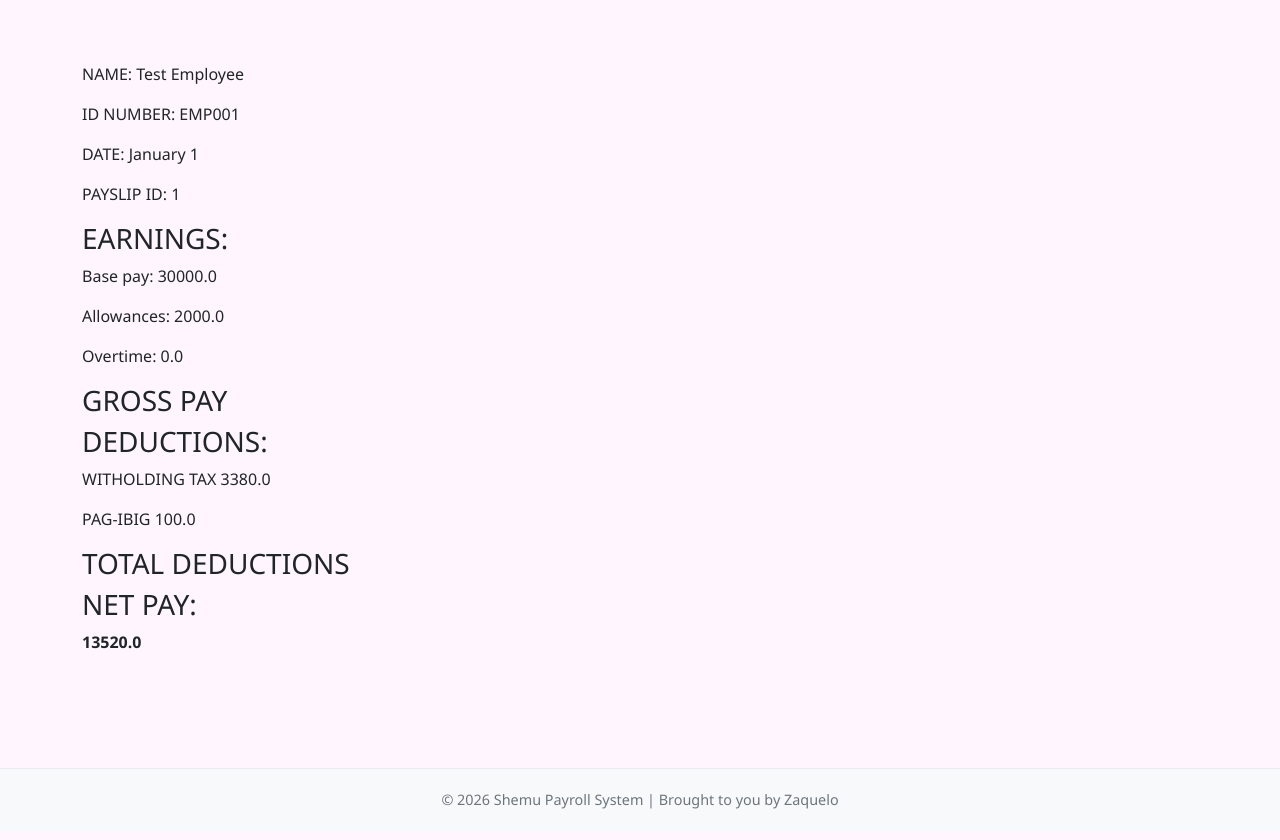
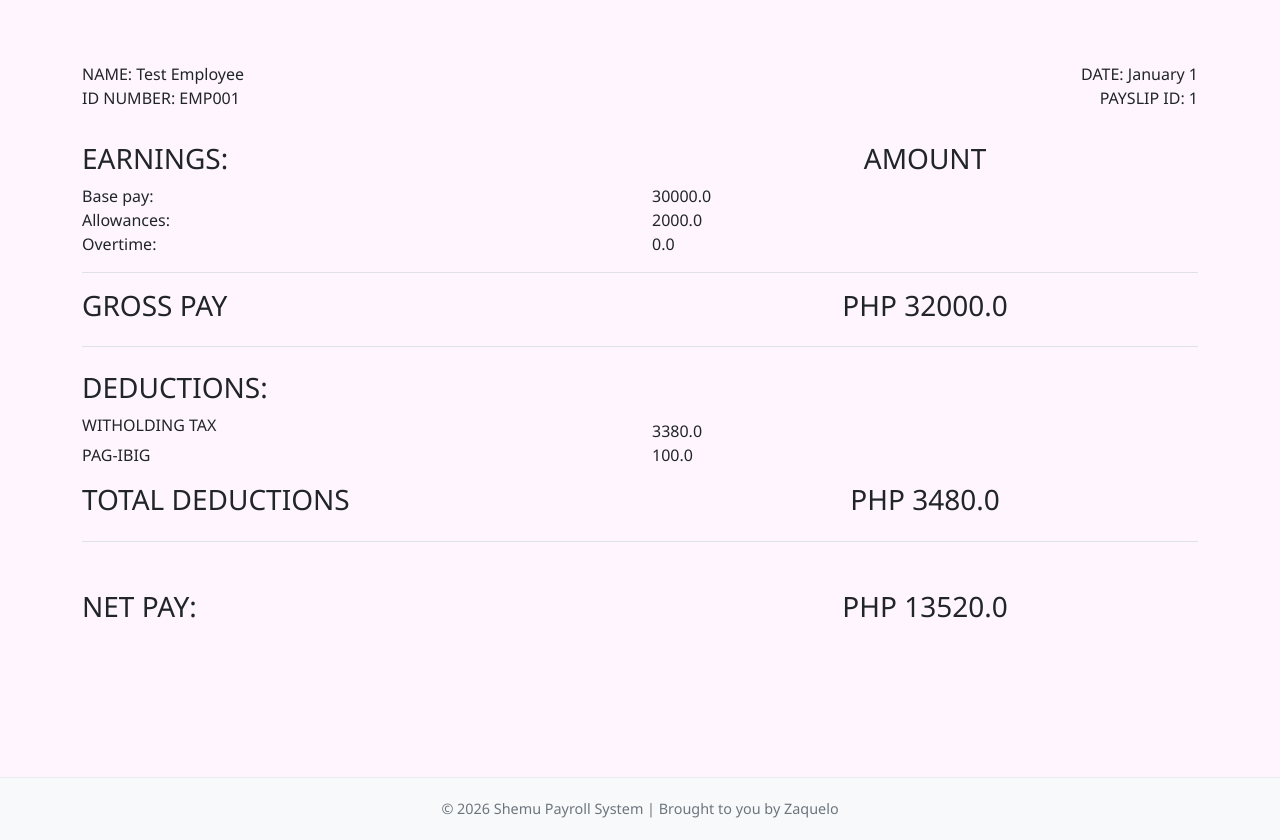
Before and after one commit to kurokabe8/FinalProject-BartoloQueZapico, a Django app: page /payslips/view/1/ in a window 1280 px wide. Shown: the part 56-896 px from the top of the page. Before the commit the page ends 865 px from the top, so only its background shows below. Run offline with Django 5.2, Linux system fonts and the light colour scheme; a user stored in the database is signed in; data comes from the database, SQL or seed files in the repository; both versions use the stored data as it was after the commit.

Commit message:
edited viewpaylist

```diff
--- a/Shemu/payroll_app/models.py
+++ b/Shemu/payroll_app/models.py
@@ -87,5 +87,11 @@ class Payslip(models.Model):
     def getTotal_pay(self):
         return self.total_pay
 
+    def getGrossPay(self):
+        return self.rate + self.earnings_allowance + self.overtime #added a def just to calculate the gross pay
+
+    def total_deductions(self):
+        return self.pag_ibig + self.sss + self.deductions_health + self.deductions_tax
+
     def __str__(self):
         return f"pk: {self.pk}, Employee: {self.id_number.id_number}, Period: {self.month} {self.date_range}, {self.year}, Cycle: {self.pay_cycle}, Total Pay: {self.total_pay}"
--- a/Shemu/payroll_app/templates/payroll_app/payslips/view_payslip.html
+++ b/Shemu/payroll_app/templates/payroll_app/payslips/view_payslip.html
@@ -2,25 +2,88 @@
 
 {% block content %}
     <div class="py-5">
-        <p>NAME: {{ payslip.id_number.name }}</p>
+        <div class="row mb-3">
+            <div class="col-6">
+                <p class="mb-0">NAME: {{ payslip.id_number.name }}</p>
                 <p>ID NUMBER: {{ payslip.id_number.id_number }}</p>
-        <p>DATE: {{ payslip.month }} {{ payslip.date_range }} {{ payslip.year }}</p>
+            </div>
+            <div class="col-6 text-end">
+                <p class="mb-0">DATE: {{ payslip.month }} {{ payslip.date_range }} {{ payslip.year }}</p>
                 <p>PAYSLIP ID: {{ payslip.pk }}</p>
+            </div>
+        </div>
+        <div class="row mb-3">
+            <div class="col-6">
                 <h3>EARNINGS:</h3>
-        <p>Base pay: {{ payslip.rate }}</p>
-        <p>Allowances: {{ payslip.earnings_allowance }}</p>
-        <p>Overtime: {{ payslip.overtime }}</p>
+                <p class="mb-0">Base pay:</p>
+                <p class="mb-0">Allowances:</p>
+                <p class="mb-0">Overtime:</p>
+            </div>
+            <div class="col-6">
+                <h3 class="text-center">AMOUNT</h3>
+                <p class="mb-0 text-start">{{ payslip.rate }}</p>
+                <p class="mb-0 text-start">{{ payslip.earnings_allowance }}</p>
+                <p class="mb-0 text-start">{{ payslip.overtime }}</p>
+            </div>
+        </div>
+        <span class="border-bottom d-block w-100"></span>
+        <div class="row my-3">
+            <div class="col-6">
                 <h3>GROSS PAY</h3>
+            </div>
+            <div class="col-6">
+                <h3 class="text-center">PHP {{ payslip.getGrossPay }}</h3>
+            </div>
+        </div>
+        <span class="border-bottom d-block w-100"></span>
+        <div class="row mt-4 mb-0">
+            <div class="col-6">
                 <h3>DEDUCTIONS:</h3>
-        <p>WITHOLDING TAX {{ payslip.deductions_tax }}</p>
+                <p class="mb-0 text-start">WITHOLDING TAX</p>
+            </div>
+            <div class="col-6">
+                <br><br>
+                <p class="mb-0 text-start">{{ payslip.deductions_tax }}</p>
+            </div>
+        </div>
         {% if payslip.pay_cycle == 1 %}
-            <p>PAG-IBIG {{ payslip.pag_ibig }}</p>
+            <div class="row my-0">
+                <div class="col-6">
+                    <p class="mb-0 text-start">PAG-IBIG</p>
+                </div>
+                <div class="col-6">
+                    <p class="mb-0 text-start">{{ payslip.pag_ibig }}</p>
+                </div>
+            </div>
         {% else %}
-            <p>PHILHEALTH {{ payslip.deductions_health }}</p>
-            <p>SSS {{ payslip.sss }}</p>
+            <div class="row my-0">
+                <div class="col-6">
+                    <p class="mb-0 text-start">PHILHEALTH</p>
+                    <p class="mb-0 text-start">SSS</p>
+                </div>
+                <div class="col-6">
+                    <p class="mb-0 text-start">{{ payslip.deductions_health }}</p>
+                    <p class="mb-0 text-start">{{ payslip.sss }}</p>
+                    <span class="border-bottom d-block w-100"></span>
+                </div>
+            </div>
         {% endif %}
+        <div class="row my-3">
+            <div class="col-6">
                 <h3>TOTAL DEDUCTIONS</h3>
+            </div>
+            <div class="col-6">
+                <h3 class="text-center">PHP {{ payslip.total_deductions }}</h3>
+            </div>
+        </div>
+        <span class="border-bottom d-block w-100"></span>
+        <div class="row my-5">
+            <div class="col-6">
                 <h3>NET PAY:</h3>
-        <p><strong>{{ payslip.total_pay }}</strong></p>
+            </div>
+            <div class="col-6">
+                <h3 class="text-center">PHP {{ payslip.total_pay}}</h3>
+            </div>
+        </div>
     </div>
 {% endblock %}
```
Also changed, not shown: Shemu/db.sqlite3. Lines whose indentation alone changed are shown as unchanged.
